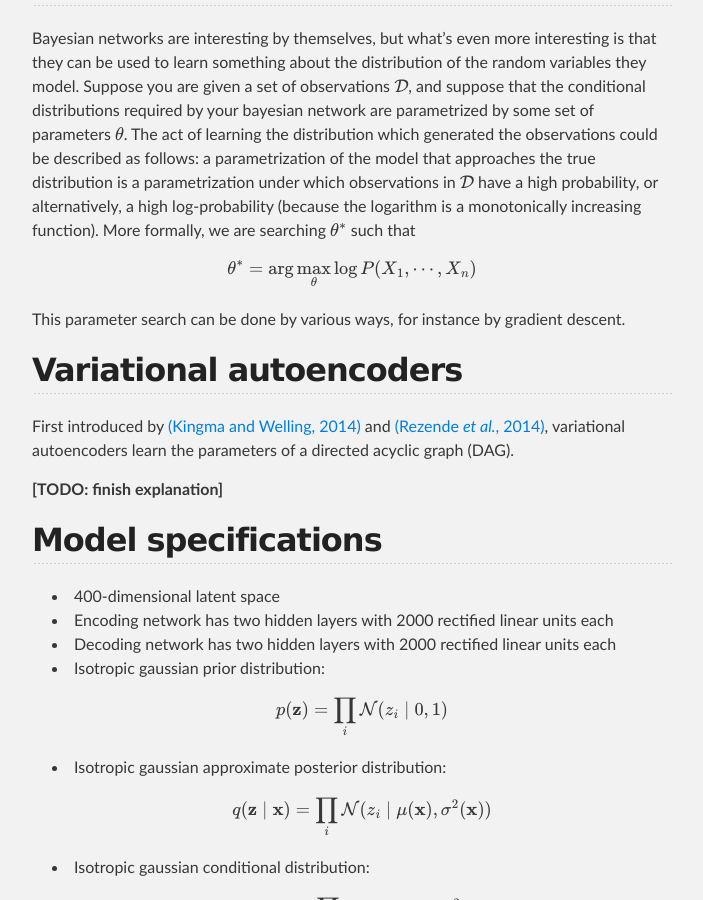
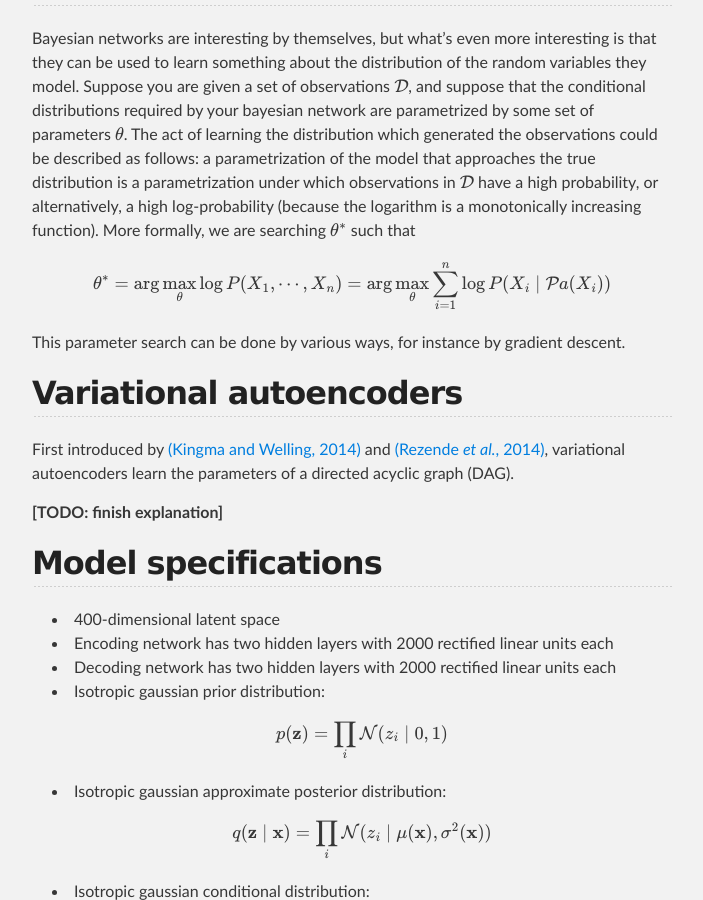
Before and after one commit to vdumoulin/morphing_faces, a Jekyll site: the page built from index.md, in a window 1280 px wide and 900 px high, scrolled down 2308 px. Shown: the whole window, without its empty margins (288-991 px from the left). Built offline with Jekyll 4.4.1, drawn with Linux system fonts in a browser that asks for light colours; formulas are drawn with MathJax 3; the repository's description, which GitHub fills in, is left out.

Commit message:
Attempt 2 to fix equation

```diff
--- a/index.md
+++ b/index.md
@@ -90,6 +90,8 @@ More formally, we are searching \\( \\theta^* \\) such that
 
 \\[
     \\theta^* = \\arg\\max_{\\theta} \\log P(X_1, \\cdots, X_n)
+              = \\arg\\max_{\\theta} \\sum_{i=1}^n
+                \\log P(X_i \\mid \\mathcal{Pa}(X_i))
 \\]
 
 This parameter search can be done by various ways, for instance by gradient
```
